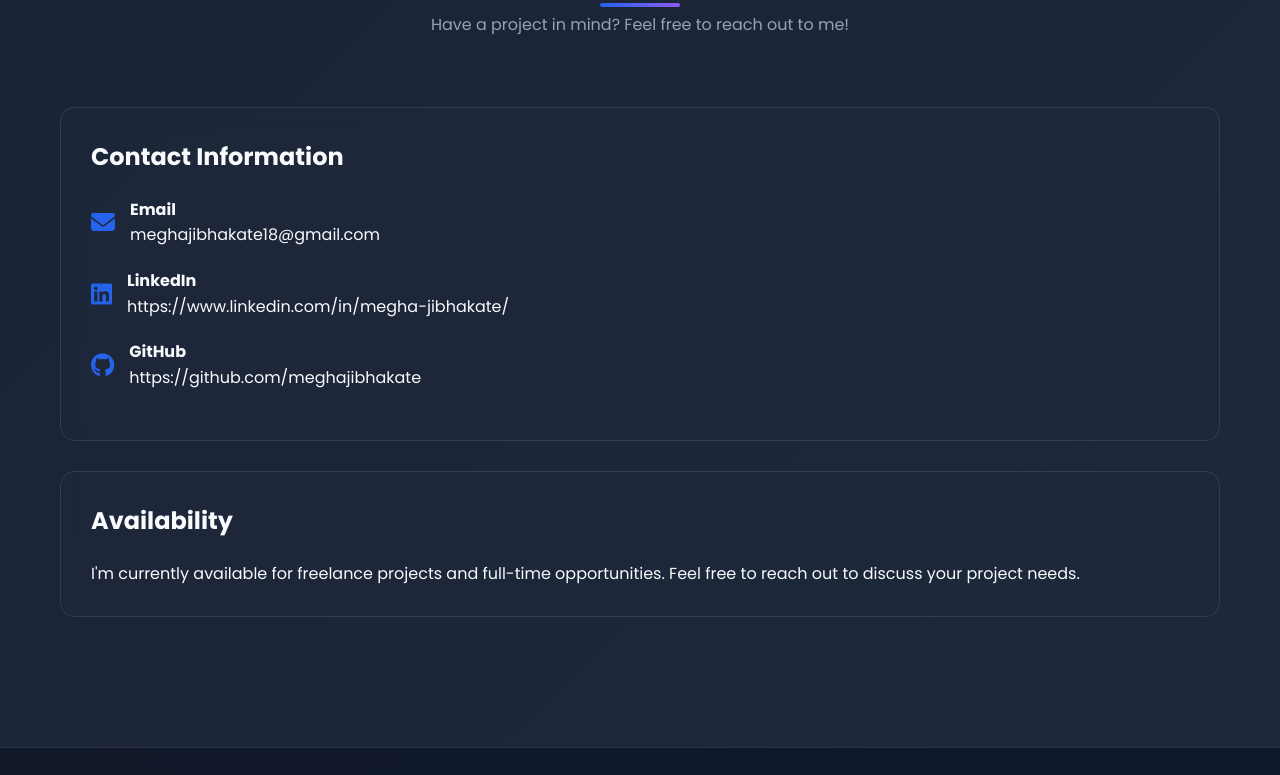
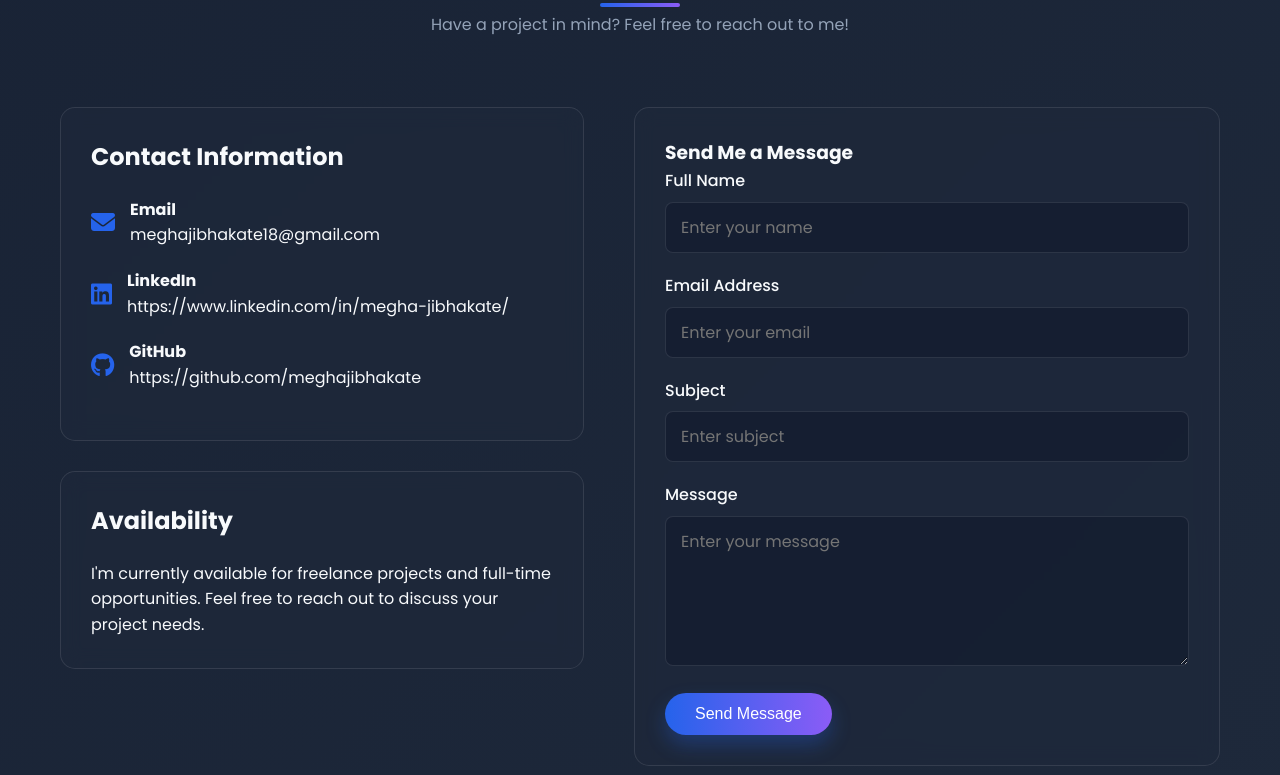
Before and after one commit to meghajibhakate/Portfolio, a plain HTML site: page index.html in a window 1280 px wide. Shown: the part 5083-5858 px from the top of the page. Drawn offline with Linux system fonts and the light colour scheme.

Commit message:
edited index file

```diff
--- a/index.html
+++ b/index.html
@@ -297,7 +297,7 @@
                         <p>I'm currently available for freelance projects and full-time opportunities. Feel free to reach out to discuss your project needs.</p>
                     </div>
                 </div>
-                <!-- <div class="contact-form">
+                <div class="contact-form">
                     <h3>Send Me a Message</h3>
                     <form>
                         <div class="form-group">
@@ -318,7 +318,7 @@
                         </div>
                         <button type="submit" class="btn">Send Message</button>
                     </form>
-                </div> -->
+                </div>
             </div>
         </div>
     </section>
```
